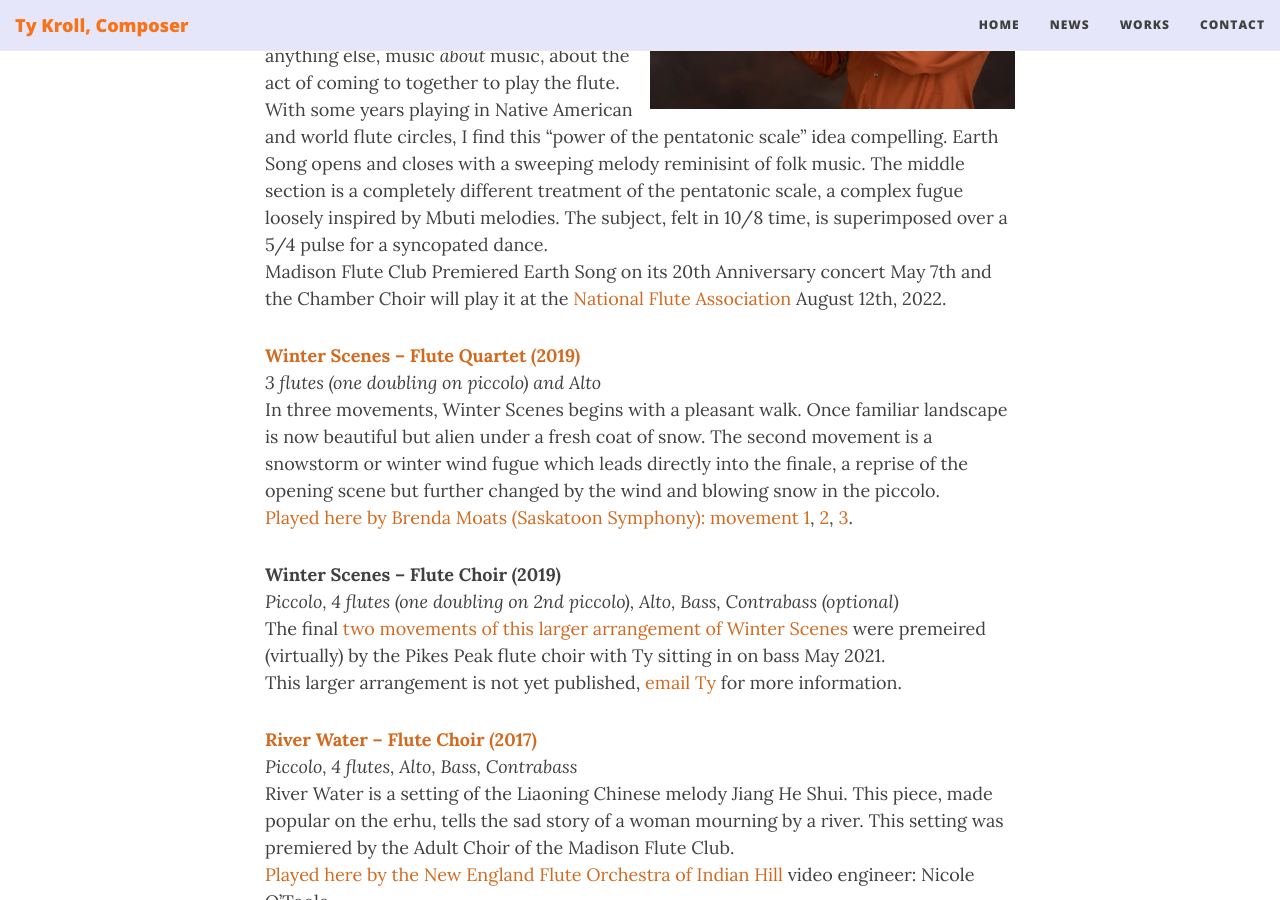
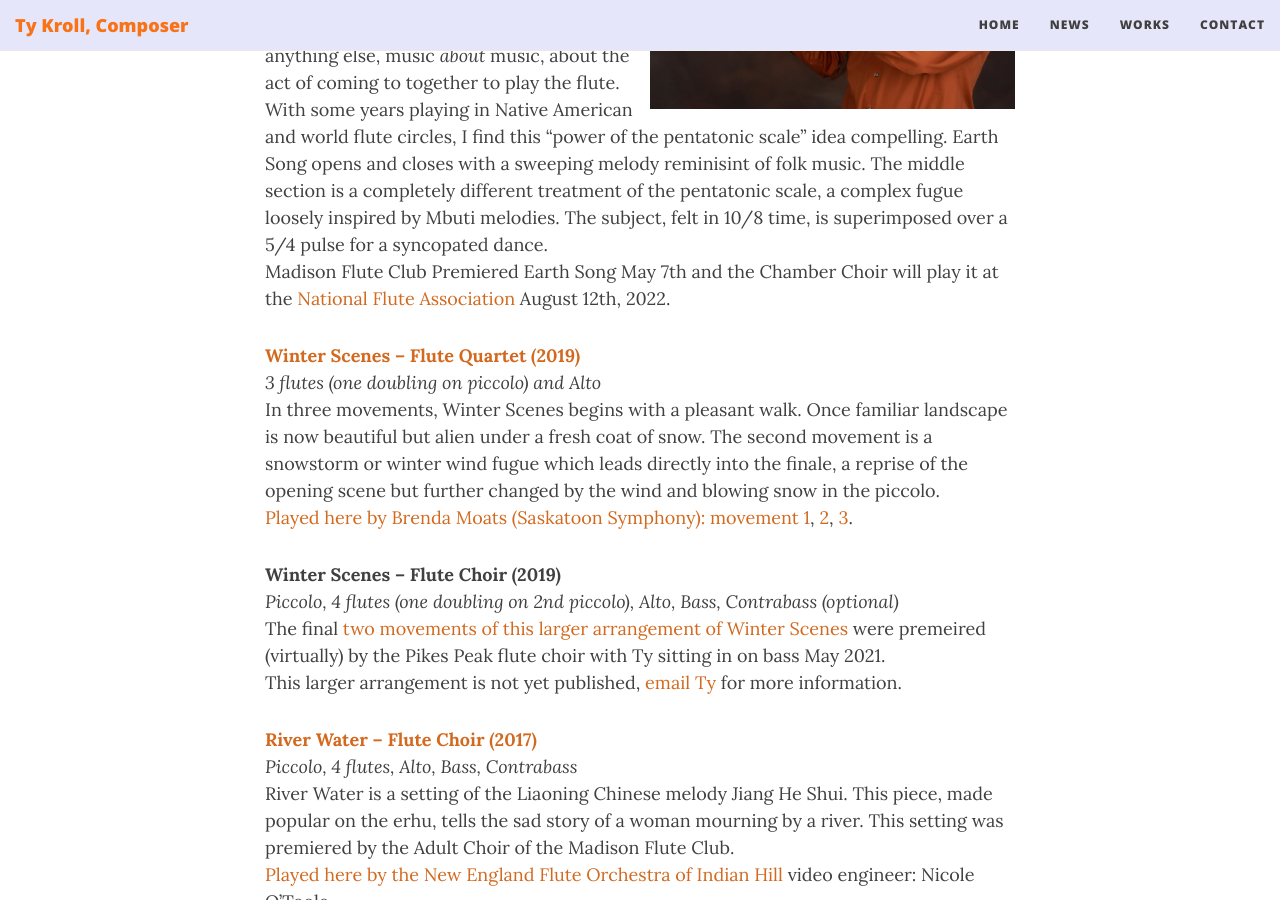
Before and after one commit to ctrueden/tykroll.com, a Jekyll site: the page built from works.md, in a window 1280 px wide and 900 px high, scrolled down 509 px. Built offline with Jekyll 4.4.1, drawn with Linux system fonts in a browser that asks for light colours; nearby versions of some CDN libraries.

Commit message:
Update works.md

```diff
--- a/works.md
+++ b/works.md
@@ -10,7 +10,7 @@ subtitle: Ty Kroll
 __[Earth Song – Flute Choir (2021)](https://www.musicnotes.com/sheetmusic/mtd.asp?ppn=MN0260284)__
 <br>_Piccolo, 3 flutes, Alto, Bass, Contrabass (optional)_
 <br>Dedicated to the Madison Flute Club on the Occasion of its 20th Anniversary Celebration, Earth Song is, more than anything else, music _about_ music, about the act of coming to together to play the flute. With some years playing in Native American and world flute circles, I find this "power of the pentatonic scale" idea compelling. Earth Song opens and closes with a sweeping melody reminisint of folk music. The middle section is a completely different treatment of the pentatonic scale, a complex fugue loosely inspired by Mbuti melodies. The subject, felt in 10/8 time, is superimposed over a 5/4 pulse for a syncopated dance.
-<br>Madison Flute Club Premiered Earth Song on its 20th Anniversary concert May 7th and the Chamber Choir will play it at the [National Flute Association](https://www.nfaonline.org/convention/2022-convention) August 12th, 2022.
+<br>Madison Flute Club Premiered Earth Song May 7th and the Chamber Choir will play it at the [National Flute Association](https://www.nfaonline.org/convention/2022-convention) August 12th, 2022.
 
 __[Winter Scenes – Flute Quartet (2019)](https://www.musicnotes.com/sheetmusic/mtd.asp?ppn=MN0245038)__
 <br>_3 flutes (one doubling on piccolo) and Alto_
```
